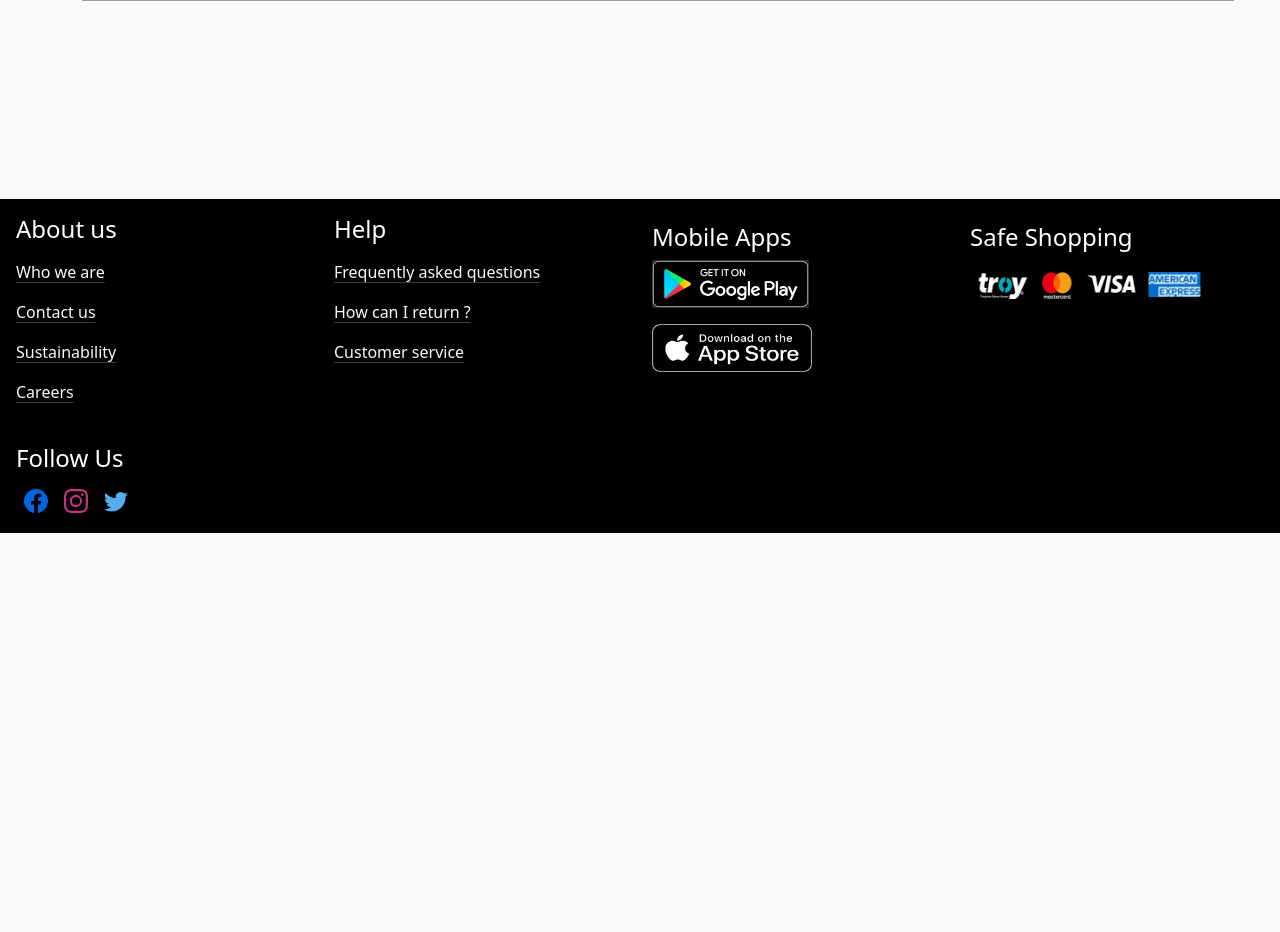
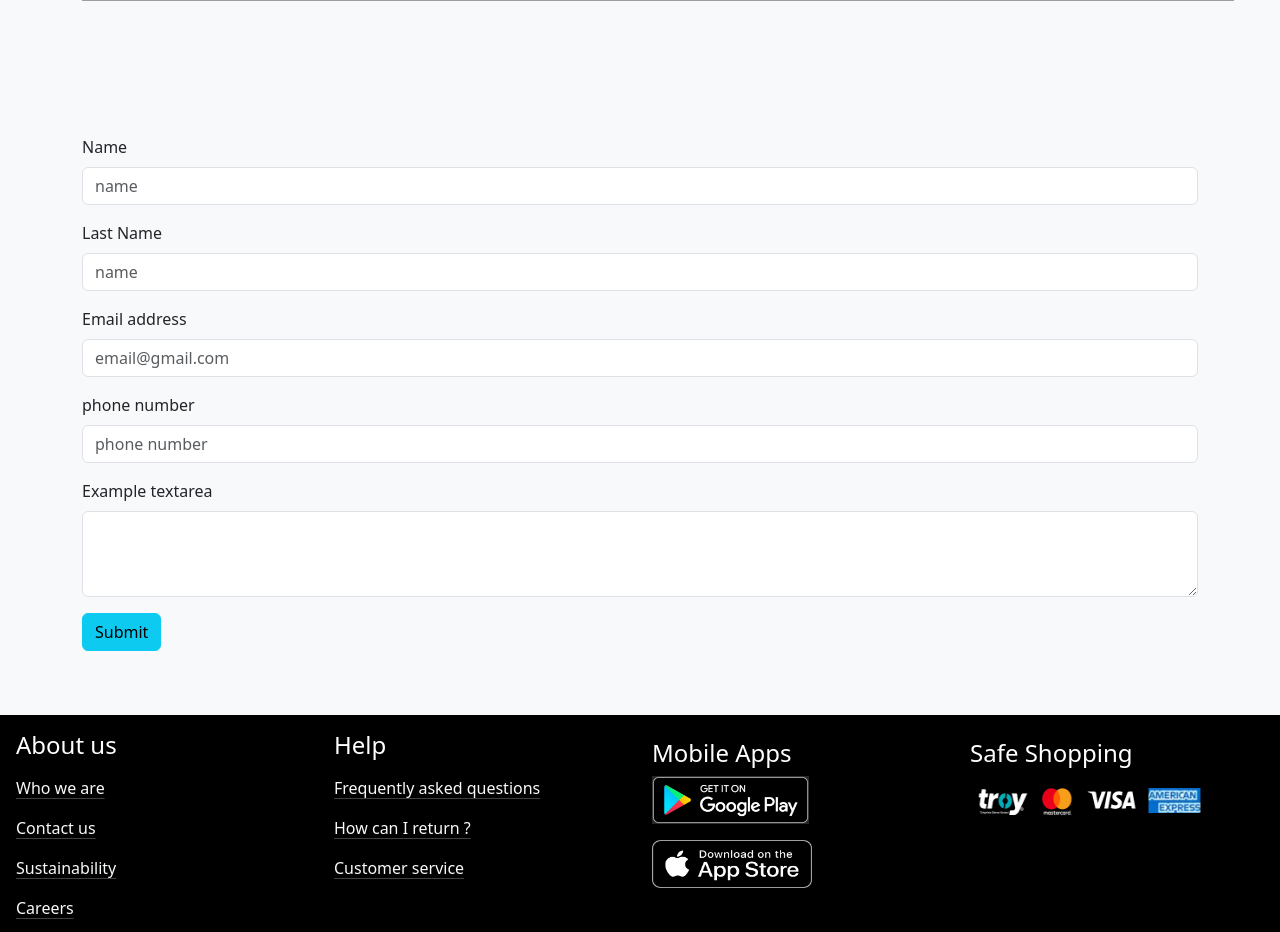
Before and after one commit to mekan-carl/e-commerce, a React (Vite) app: page /about in a window 1280 px wide. Shown: the part 1200-2132 px from the top of the page. Before the commit the page ends 1733 px from the top, so only its background shows below. Built offline with nearby package versions, Linux system fonts and the light colour scheme; grey boxes are pictures that could not be loaded.

Commit message:
form formsubmit.co apply

```diff
--- a/src/App.tsx
+++ b/src/App.tsx
@@ -6,6 +6,7 @@ import About from "./pages/About";
 import Navbar from "./components/Navbar";
 import { ShoppingCartProvider } from "./context/ShoppingCartContext";
 import Footer from "./pages/Footer";
+import Success from "./components/success";
 
 function App() {
   return (
@@ -15,6 +16,7 @@ function App() {
         <Container className="mb-4">
           <Routes>
             <Route path="/" element={<Home />} />
+            <Route path="/success" element={<Success />} />
             <Route path="/store" element={<Store />} />
             <Route path="/about" element={<About />} />
           </Routes>
--- /dev/null
+++ b/src/components/Form.tsx
@@ -0,0 +1,65 @@
+import { Button } from "react-bootstrap";
+import Form from "react-bootstrap/Form";
+
+const Formm = () => {
+  return (
+    <>
+      <Form
+        action="https://formsubmit.co/c626085b01dd9331a55000f210204192"
+        method="post"
+      >
+        {/* Honeypot Catchs spammer name="_honey" */}
+        <Form.Control
+          type="hidden"
+          name="_honey"
+          style={{ display: "none" }}
+          value="false"
+        />
+        {/* Disable Capcha  => robot auth */}
+        <Form.Control type="hidden" name="_captcha" value="false" />
+
+        <Form.Control
+          type="hidden"
+          name="_next"
+          value="https://e-commerce-mekan-carl.vercel.app/succes"
+        />
+
+        <Form.Group className="mb-3" controlId="exampleForm.ControlInput1">
+          <Form.Label>Name</Form.Label>
+          <Form.Control type="text" name="name" placeholder="name" required />
+        </Form.Group>
+        <Form.Group className="mb-3" controlId="exampleForm.ControlInput1">
+          <Form.Label>Last Name</Form.Label>
+          <Form.Control
+            type="text"
+            name="Last&nbsp;Name"
+            placeholder="name"
+            required
+          />
+        </Form.Group>
+        <Form.Group className="mb-3" controlId="exampleForm.ControlInput1">
+          <Form.Label>Email address</Form.Label>
+          <Form.Control
+            type="email"
+            name="email"
+            placeholder="email@gmail.com"
+            required
+          />
+        </Form.Group>
+        <Form.Group className="mb-3" controlId="exampleForm.ControlInput1">
+          <Form.Label>phone number</Form.Label>
+          <Form.Control type="number" name="phone" placeholder="phone number" />
+        </Form.Group>
+        <Form.Group className="mb-3" controlId="exampleForm.ControlTextarea1">
+          <Form.Label>Example textarea</Form.Label>
+          <Form.Control as="textarea" name="comments&nbsp;questions" rows={3} />
+        </Form.Group>
+        <Button variant="info" type="submit">
+          Submit
+        </Button>
+      </Form>
+    </>
+  );
+};
+
+export default Formm;
--- /dev/null
+++ b/src/components/Success.tsx
@@ -0,0 +1,7 @@
+import React from "react";
+
+const Success = () => {
+  return <div>successfully sent!</div>;
+};
+
+export default Success;
--- a/src/pages/About.tsx
+++ b/src/pages/About.tsx
@@ -1,5 +1,6 @@
 import { Col, Row } from "react-bootstrap";
 import storeImg from "../assets/aboutImgs/store-img.jpg";
+import Formm from "../components/Form";
 
 const About = () => {
   return (
@@ -37,6 +38,7 @@ const About = () => {
         loading="lazy"
         referrerPolicy="no-referrer-when-downgrade"
       ></iframe>
+      <Formm />
     </>
   );
 };
```
